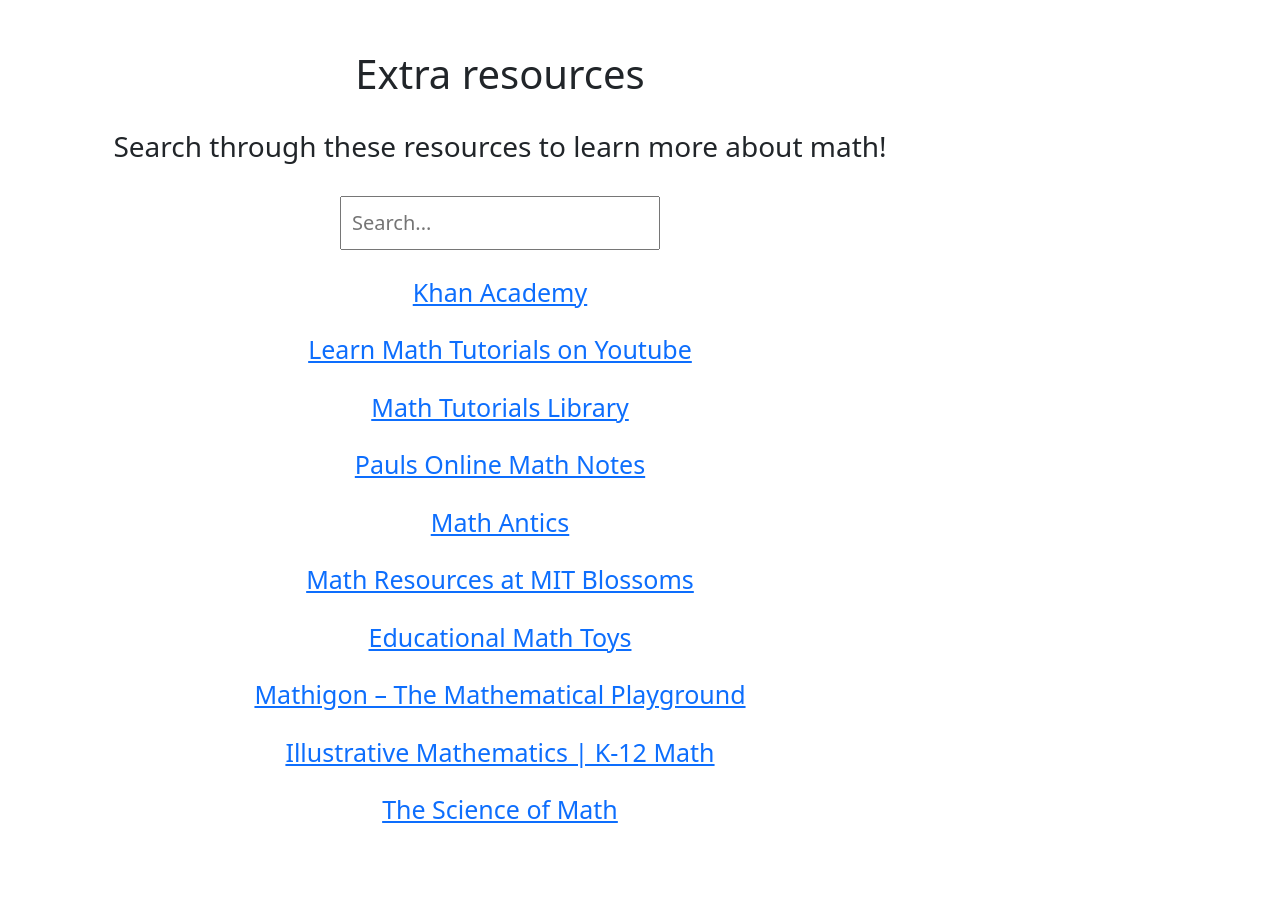
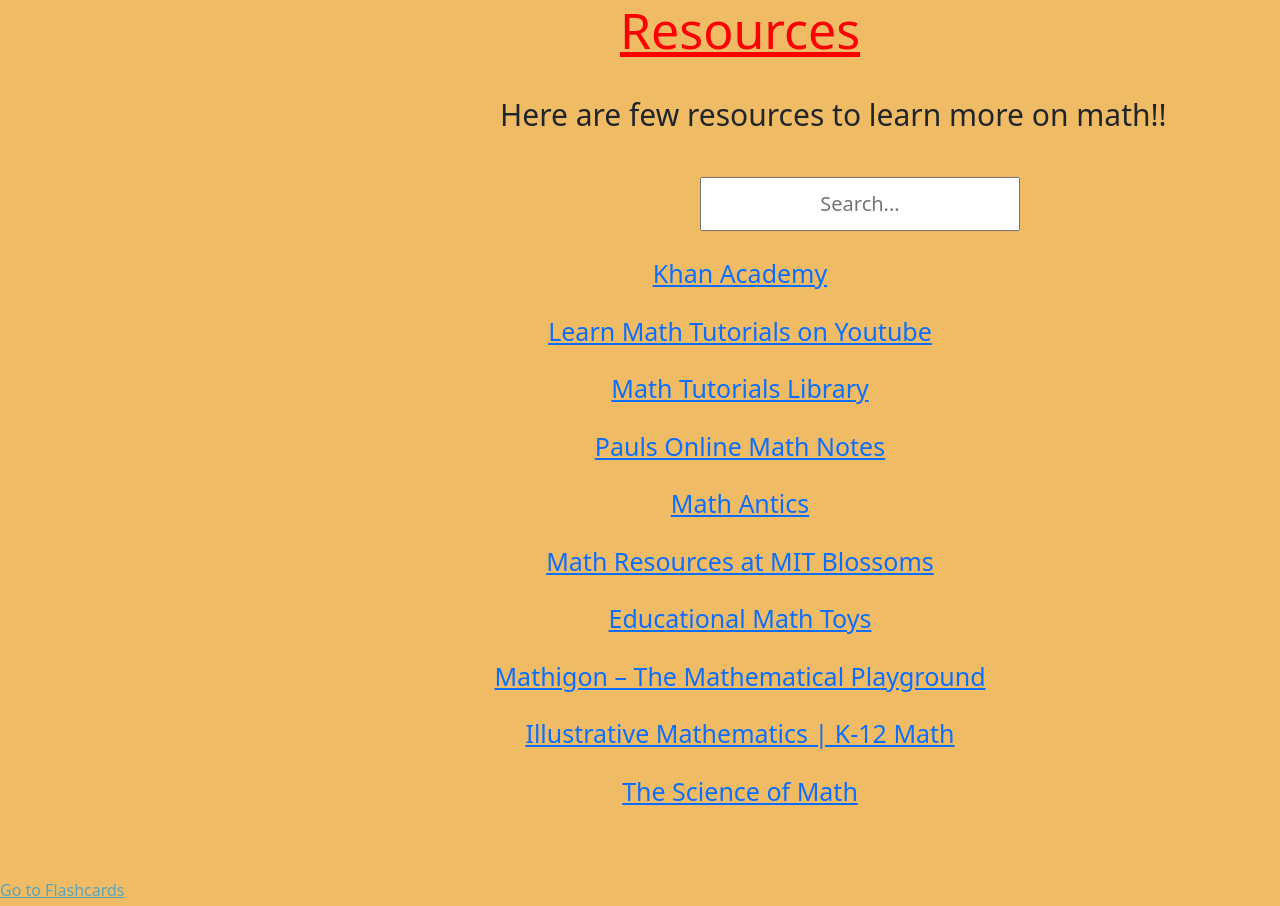
Before and after one commit to AJmints/IntelliJAC-LiftOff, a React (Create React App) app in the folder frontend_intellijac/intellijac-frontend/: page /resources in a window 1280 px wide. Shown: the top 906 px of the page. Built offline with nearby package versions, Linux system fonts and the light colour scheme.

Commit message:
styling for resources

```diff
--- a/frontend_intellijac/intellijac-frontend/src/components/Flashcards.js
+++ b/frontend_intellijac/intellijac-frontend/src/components/Flashcards.js
@@ -1,5 +1,6 @@
 import React, { useEffect, useState } from "react";
 import axios from "axios";
+import '../styles/QuizPage.css';
 import 'bootstrap/dist/css/bootstrap.css';
 import { Link, useParams } from "react-router-dom";
 
@@ -51,7 +52,8 @@
 
     // Page display
     return (
-        <div>
+    <div>
+        <div style= {{backgroundColor: "#FFCAC7"}}>
             <br></br>
             <br></br>
             <h1 style= {{ fontSize: "50px", color: "orange"}}><u>Create Your Own Math Flashcards!!</u></h1>
@@ -114,11 +116,13 @@
                 </div>
             </div>
 
-            <Link to={"/quiz"}>Go to QuizPage</Link>
-            <br />
-            <Link to={"/resources"}>Go to Resources</Link>
-            <br />
-            <Link to="/">Go to HomePage</Link>
+
+            <Link to={"/quiz"} style= {{ color: "blue"}}>Go to QuizPage</Link>
+<br />
+            <Link to={"/resources"} style= {{ color: "blue"}}>Go to Resources</Link>
+<br />
+            <Link to="/" style= {{ color: "blue"}}>Go to HomePage</Link>
+            </div>
             </div>
 
     );
--- a/frontend_intellijac/intellijac-frontend/src/components/QuizPage.js
+++ b/frontend_intellijac/intellijac-frontend/src/components/QuizPage.js
@@ -1,176 +1,3 @@
-//import React, { useState } from 'react';
-//import '../styles/QuizPage.css';
-//import { Link } from "react-router-dom";
-//
-//const QuizPage = () => {
-//
-//  // Added code to change background
-//  const [style, setStyle] = useState("light");
-//
-//      const changeBackground = () => {
-//          if (style == "grey" || style == "blue") setStyle("light");
-//          else if (style == "blue" || style == "light") setStyle("grey");
-//          else setStyle("blue");
-//      }
-//
-//  // ***
-//  const [currentQuestion, setCurrentQuestion] = useState(0);
-//  const [operand1, setOperand1] = useState(0);
-//  const [operand2, setOperand2] = useState(0);
-//  const [userAnswer, setUserAnswer] = useState('');
-//  const [isCorrect, setIsCorrect] = useState(null);
-//  const [correctAnswers, setCorrectAnswers] = useState(0);
-//  const [selectedOperationType, setSelectedOperationType] = useState('');
-//
-//  const calculateGrade = () => {
-//    const percentageCorrect = (correctAnswers / 10) * 100;
-//    return percentageCorrect;
-//  };
-//
-//  const generateProblem = () => {
-//    if (currentQuestion <= 10) {
-//      const newOperand1 = Math.floor(Math.random() * 10) + 1;
-//      const newOperand2 = Math.floor(Math.random() * 10) + 1;
-//
-//      switch (selectedOperationType) {
-//        case 'addition':
-//          setOperand1(newOperand1);
-//          setOperand2(newOperand2);
-//          break;
-//        case 'subtraction':
-//          setOperand1(newOperand1 + newOperand2);
-//          setOperand2(newOperand2);
-//          break;
-//        case 'multiplication':
-//          setOperand1(newOperand1);
-//          setOperand2(newOperand2);
-//          break;
-//        case 'division':
-//          setOperand1(Math.max(newOperand1, newOperand2));
-//          setOperand2(Math.min(newOperand1, newOperand2));
-//          break;
-//        default:
-//          setOperand1(newOperand1);
-//          setOperand2(newOperand2);
-//      }
-//
-//      setUserAnswer('');
-//      setIsCorrect(null);
-//      setCurrentQuestion((prevQuestion) => prevQuestion + 1);
-//    } else {
-//      setCurrentQuestion(11);
-//    }
-//  };
-//
-//  const checkAnswer = () => {
-//    let correctAnswer;
-//
-//    switch (selectedOperationType) {
-//      case 'addition':
-//        correctAnswer = operand1 + operand2;
-//        break;
-//      case 'subtraction':
-//        correctAnswer = operand1 - operand2;
-//        break;
-//      case 'multiplication':
-//        correctAnswer = operand1 * operand2;
-//        break;
-//      case 'division':
-//        correctAnswer = operand1 / operand2;
-//        break;
-//      default:
-//        correctAnswer = operand1 + operand2;
-//    }
-//
-//    const userEnteredAnswer = parseFloat(userAnswer);
-//
-//    if (!isNaN(userEnteredAnswer) && userEnteredAnswer === correctAnswer) {
-//      setIsCorrect(true);
-//      setCorrectAnswers((prevCorrectAnswers) => prevCorrectAnswers + 1);
-//    } else {
-//      setIsCorrect(false);
-//    }
-//
-//    generateProblem();
-//  };
-//
-//  const restartQuiz = () => {
-//    setCurrentQuestion(0);
-//    setCorrectAnswers(0);
-//    setSelectedOperationType('');
-//  };
-//
-//  return (
-//    <div className='quiz-page'>
-//      {currentQuestion === 0 ? (
-//        <div>
-//          <label>Select Operation Type:</label>
-//          <select value={selectedOperationType} onChange={(e) => setSelectedOperationType(e.target.value)}>
-//            <option value=''>Select Type</option>
-//            <option value='addition'>Addition</option>
-//            <option value='subtraction'>Subtraction</option>
-//            <option value='multiplication'>Multiplication</option>
-//            <option value='division'>Division</option>
-//          </select>
-//          <button onClick={() => setCurrentQuestion(1)}>Start Quiz</button>
-//          <br></br>
-//          <br></br>
-//          <br></br>
-//          <Link to={"/flashcards/addFlashcard"}>Flashcards</Link>
-//          <br></br>
-//          <Link to={"/resources"}>Resources</Link>
-//          <br></br>
-//          <Link to={"/rating"}>Rate our page</Link>
-//          <br></br>
-//        </div>
-//      ) : (
-//        <>
-//          <h1>Math Quiz</h1>
-//          {currentQuestion <= 10 && (
-//            <>
-//              <p>
-//                Question {currentQuestion}:
-//                <br />
-//                {operand1}{' '}
-//                {selectedOperationType === 'division'
-//                  ? '÷'
-//                  : selectedOperationType === 'multiplication'
-//                  ? '×'
-//                  : selectedOperationType === 'subtraction'
-//                  ? '-'
-//                  : '+'}{' '}
-//                {operand2} =
-//              </p>
-//              <input
-//                type='text'
-//                value={userAnswer}
-//                onChange={(e) => setUserAnswer(e.target.value)}
-//                placeholder='Your Answer'
-//              />
-//              <button onClick={checkAnswer}>Submit Answer</button>
-//              <button onClick={generateProblem}>Next Problem</button>
-//
-//              {isCorrect === true && <p style={{ color: 'green' }}>Correct! 🎉</p>}
-//              {isCorrect === false && <p style={{ color: 'red' }}>Incorrect. Try again! ❌</p>}
-//            </>
-//          )}
-//
-//          {currentQuestion > 10 && (
-//            <div>
-//              <p>Quiz completed! You answered all 10 questions.</p>
-//              <p>Your grade: {calculateGrade()}%</p>
-//              <button onClick={restartQuiz}>Try Another Quiz</button>
-//            </div>
-//          )}
-//        </>
-//      )}
-//      <Link to="/">Go to HomePage</Link>
-//    </div>
-//  );
-//};
-//
-//export default QuizPage;
-
 import React, { useState } from 'react';
 import '../styles/QuizPage.css';
 import { Link } from 'react-router-dom';
@@ -348,11 +175,14 @@
                             )}
                             <br />
                             <br />
-                             <Link to={"/flashcards/addFlashcard"} className="nav-link">Go to Flashcards</Link>
+                             <Link to={"/flashcards/addFlashcard"} style= {{ color: "skyblue"}}>Go to Flashcards</Link>
+                             <br />
 
-                                      <Link to={"/resources"} className="nav-link">Go to Resources</Link>
-                                      <Link to="/" className="nav-link">Go to HomePage</Link>
-                                      <Link to={"/rating"} className="nav-link">Rate our page</Link>
+                                      <Link to={"/resources"} style= {{ color: "skyblue"}}>Go to Resources</Link>
+                                      <br />
+                                      <Link to="/" style= {{ color: "skyblue"}}>Go to HomePage</Link>
+                                      <br />
+                                      <Link to={"/rating"} style= {{ color: "skyblue"}}>Rate our page</Link>
 
 
                           </div>
--- a/frontend_intellijac/intellijac-frontend/src/components/Resources.js
+++ b/frontend_intellijac/intellijac-frontend/src/components/Resources.js
@@ -1,5 +1,6 @@
 import React, { useState } from "react";
 import './Resources.css';
+import '../styles/QuizPage.css';
 import { Link } from 'react-router-dom';
 import { ResourcesList } from './resourceslist';
 
@@ -11,26 +12,31 @@
 
 // Display page with imported list of resources from file
 return(
-    <div className="app">
-        <h1>Extra resources</h1>
+    <div style= {{ backgroundColor: "#EFBC65"}}>
+        <h1 style= {{ fontSize: "50px", marginLeft: "200px", color: "red"}}><u>Resources</u></h1>
+        <br />
+
+        <p style= {{ fontSize: "30px", marginLeft: "500px"}}>Here are few resources to learn more on math!!</p>
         <br></br>
-        <h3>Search through these resources to learn more about math!</h3>
+        <input type="text" placeholder="Search..." className="search" style= {{marginLeft: "700px", textAlign: "center"}} onChange={(e) => setQuery(e.target.value)}/>
         <br></br>
-        <input type="text" placeholder="Search..." className="search" onChange={(e) => setQuery(e.target.value)}/>
-        <br></br>
-        <ul className="list">
+        <br />
+
+        <ul className="list" style= {{marginLeft: "200px"}}>
             {ResourcesList.filter((resource) => resource.name.toLowerCase().includes(query)).map((resource) => (
                 <li key={resource.id} className="listItem"><a href={`${resource.url}`}>{resource.name}</a></li>
             ))}
         </ul>
         <br />
         <br />
-        <Link to={"/flashcards/addFlashcard"} style={{ marginRight: "700px" }}>
+        <Link to={"/flashcards/addFlashcard"} style={{ marginRight: "700px", color: "#5BA4BB" }}>
           Go to Flashcards
         </Link>
+        <br />
 
-        <Link to={"/quiz"} style={{ marginRight: "710px" }}>Go to QuizPage</Link>
-        <Link to={"/"} style={{ marginRight: "700px" }}>Go to HomePage</Link>
+        <Link to={"/quiz"} style={{ marginRight: "500px", color: "#5BA4BB" }}>Go to QuizPage</Link>
+<br />
+        <Link to={"/"} style={{ marginRight: "700px", color: "#5BA4BB" }}>Go to HomePage</Link>
     </div>
 
 )
```
